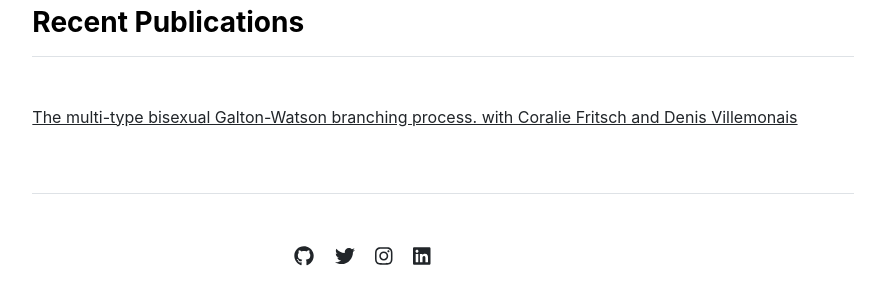
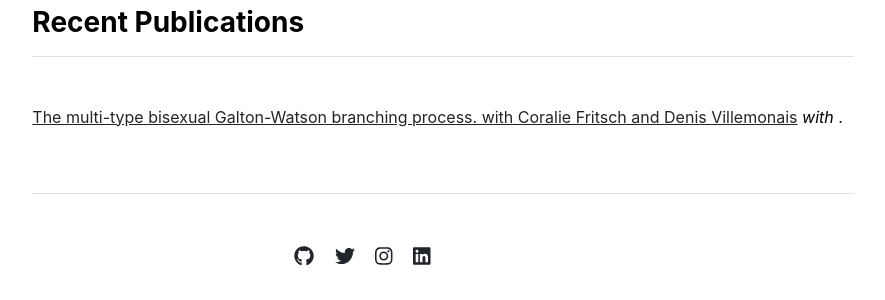
Before and after one commit to nzalduendo/nzalduendo.github.io, a Jekyll site: the page built from publications.md, in a window 1280 px wide. Shown: the part 167-467 px from the top of the page, without its empty margins (197-1082 px from the left). Built offline with Jekyll 4.4.1, drawn with Linux system fonts in a browser that asks for light colours.

Commit message:
Update publications.html

```diff
--- a/_includes/publications.html
+++ b/_includes/publications.html
@@ -7,7 +7,7 @@
       {% endfor %}
     {% else %}
       {% for item in site.data.publications.index %}
-        <p><a href="{{ item.url }}">{{ item.name }}</a></p>
+        <p><a href="{{ item.url }}">{{ item.name }}</a> <em>with {{ item.contributors }}</em>.</p>
       {% endfor %}
     {% endif %}
   </div>
```
